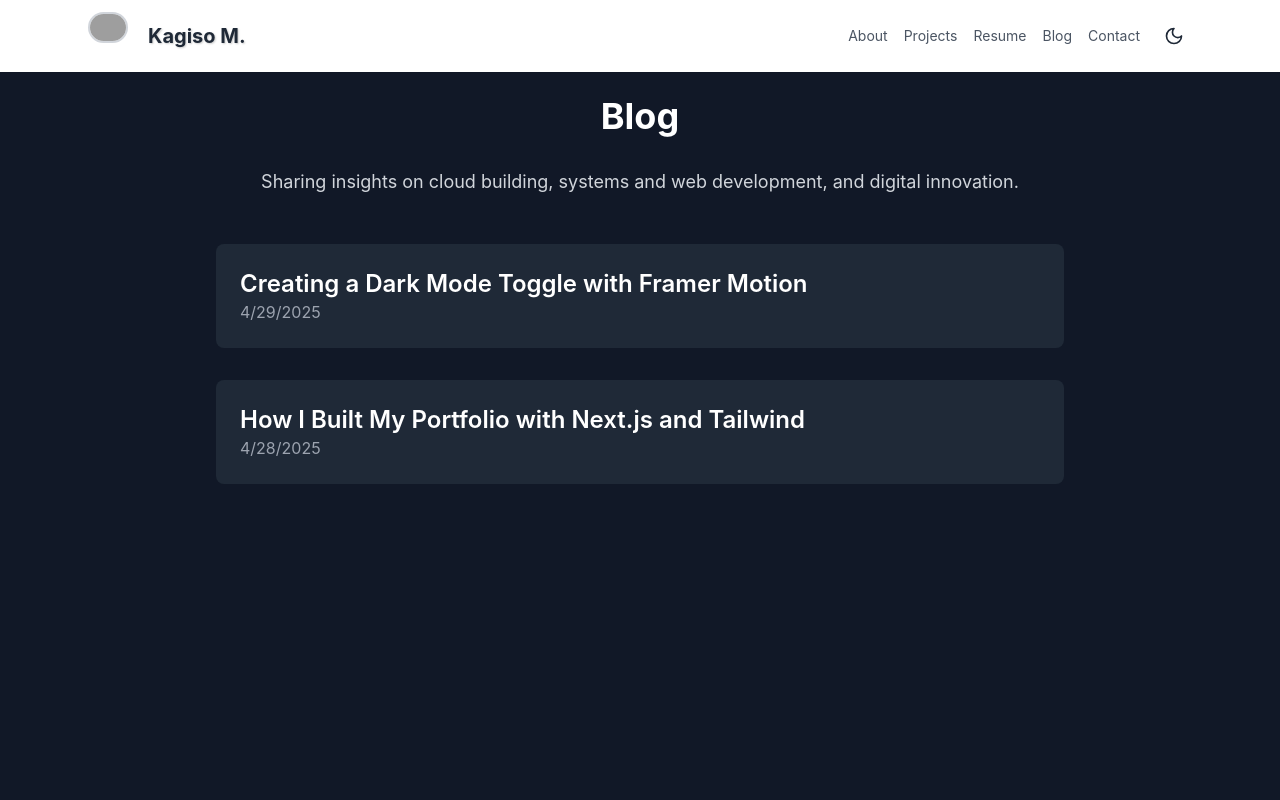
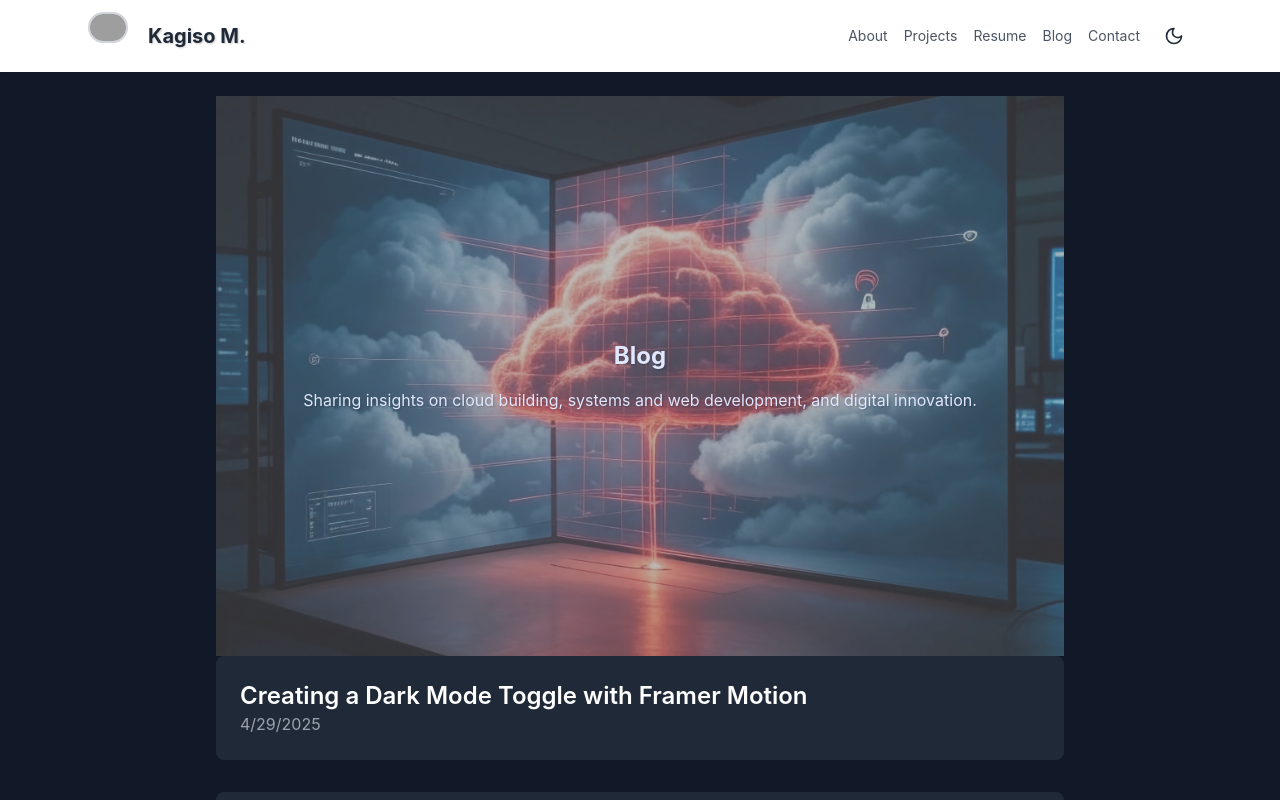
Before and after one commit to MrSpecks/MrSpecks-, a Next.js app in the folder portfolio/: page /blog/Blog in a window 1280 px wide. Shown: the top 800 px of the page. Built offline with nearby package versions, Linux system fonts and the light colour scheme; grey boxes are pictures that could not be loaded.

Commit message:
Correct blog heading mixup

```diff
--- a/portfolio/pages/blog/Blog.tsx
+++ b/portfolio/pages/blog/Blog.tsx
@@ -41,10 +41,22 @@ export default function Blog({ allPostsData }: BlogProps) {
       </Head>
 
       <main className="max-w-4xl mx-auto p-6">
-        <h1 className="text-4xl font-bold mb-8 text-center">Blog</h1>
-        <p className="text-lg mb-12 text-center text-gray-300">
-          Sharing insights on cloud building, systems and web development, and digital innovation.
-        </p>
+      <section className="w-full min-h-[70vh] relative bg-cover bg-center bg-no-repeat flex flex-col justify-center items-center text-center"
+              style={{
+              backgroundImage: "url('/images/projects/ReconX2.jpg')",
+              backgroundBlendMode: "overlay",
+              backgroundColor: "rgba(0, 0, 0, 0.3)", // semi-dark overlay for readability
+       }}>
+      <div className="absolute inset-0 bg-slate-50/20 dark:bg-slate-800/40 z-10"/>
+      <div  className="relative z-20 px-4 sm:px-6 lg:px-8 max-w-4xl mx-auto">
+      <h1 className="text-2xl font-bold text-indigo-100 dark:text-indigo-100"
+       style={{ textShadow: '1px 1px 2px rgba(0,0,0,0.2)'}}>Blog</h1>
+        <p className="mt-4 text-base text-indigo-100 dark:text-indigo-100"
+        style={{ textShadow: '1px 1px 2px rgba(0,0,0,0.2)'}}>Sharing insights on cloud building, systems and web development, and digital innovation.
+       </p>
+        <div/>
+        </div>
+        </section>
 
         <div className="space-y-8">
           {allPostsData.map(({ slug, title, date }) => (
--- a/portfolio/pages/blog/[slug].tsx
+++ b/portfolio/pages/blog/[slug].tsx
@@ -35,26 +35,13 @@ export default function Post({ postData }: PostProps) {
       </Head>
 
       <main className="max-w-4xl mx-auto p-6">
-      <section className="w-full min-h-[70vh] relative bg-cover bg-center bg-no-repeat flex flex-col justify-center items-center text-center"
-              style={{
-              backgroundImage: "url('/images/projects/ReconX2.jpg')",
-              backgroundBlendMode: "overlay",
-              backgroundColor: "rgba(0, 0, 0, 0.3)", // semi-dark overlay for readability
-       }}>
-      <div className="absolute inset-0 bg-slate-50/20 dark:bg-slate-800/40 z-10"/>
-      <div  className="relative z-20 px-4 sm:px-6 lg:px-8 max-w-4xl mx-auto">
-      <h1 className="text-2xl font-bold text-indigo-100 dark:text-indigo-100"
-       style={{ textShadow: '1px 1px 2px rgba(0,0,0,0.2)'}}>{postData.title}</h1>
-        <p className="mt-4 text-base text-indigo-100 dark:text-indigo-100"
-        style={{ textShadow: '1px 1px 2px rgba(0,0,0,0.2)'}}>{new Date(postData.date).toLocaleDateString()}</p>
+        <h1 className="text-4xl font-bold mb-4"
+        style={{ textShadow: '1px 1px 2px rgba(0,0,0,0.2)'}}>>{postData.title}</h1>
+        <p className="text-gray-400 mb-8">{new Date(postData.date).toLocaleDateString()}</p>
         <div
           className="prose prose-invert max-w-none"
           dangerouslySetInnerHTML={{ __html: postData.content }}
         />
-        </div>
-        </section>
-
-
         <section className="mt-16 px-4 py-6 max-w-6xl mx-auto flex flex-col justify-center items-center text-center overflow-hidden">
           <div className="max-w-3xl w-full">
           <div className="mt-6 flex flex-col sm:flex-row gap-4">
```
